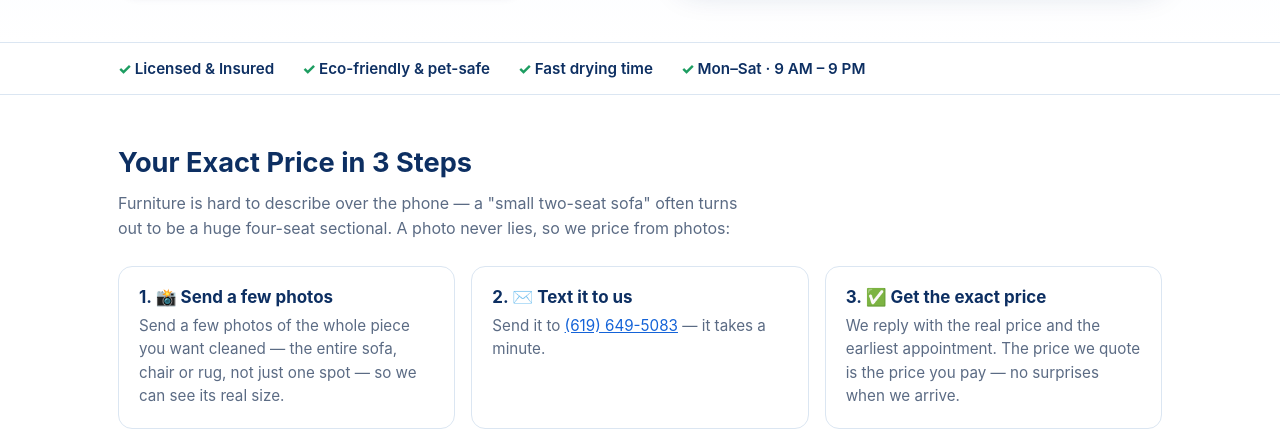
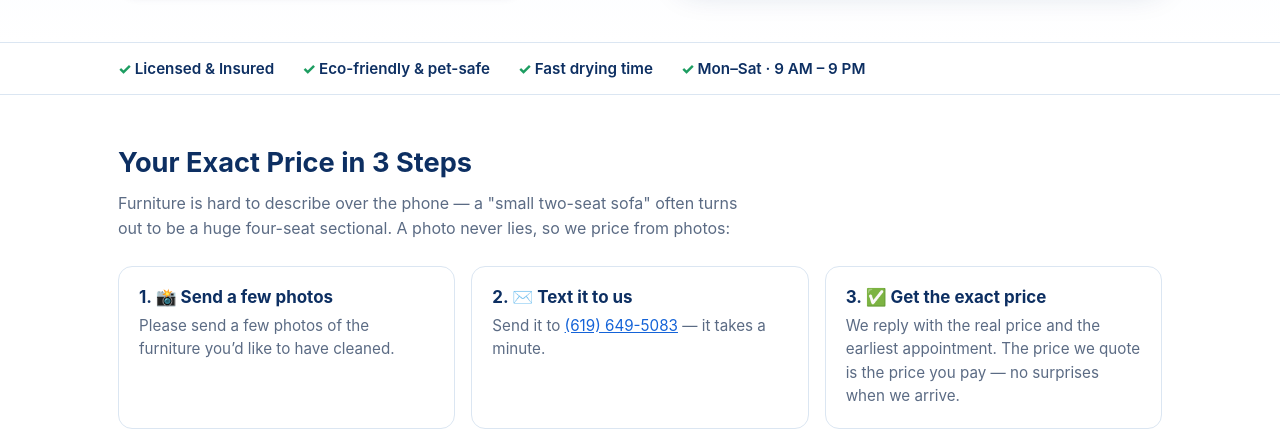
Before and after one commit to evgenyurbanmds-web/allstar-team-website, a plain HTML site: page index.html in a window 1280 px wide. Shown: the part 504-952 px from the top of the page. Drawn offline with Linux system fonts and the light colour scheme.

Commit message:
Step 1 text: user's exact wording

```diff
--- a/index.html
+++ b/index.html
@@ -225,7 +225,7 @@ footer .small{color:#8ba3c4;font-size:.88rem;margin-top:22px}
     <h2>Your Exact Price in 3 Steps</h2>
     <p class="sec-sub">Furniture is hard to describe over the phone — a "small two-seat sofa" often turns out to be a huge four-seat sectional. A photo never lies, so we price from photos:</p>
     <div class="grid grid-3">
-      <div class="card"><h3>1. 📸 Send a few photos</h3><p>Send a few photos of the whole piece you want cleaned — the entire sofa, chair or rug, not just one spot — so we can see its real size.</p></div>
+      <div class="card"><h3>1. 📸 Send a few photos</h3><p>Please send a few photos of the furniture you’d like to have cleaned.</p></div>
       <div class="card"><h3>2. ✉️ Text it to us</h3><p>Send it to <a href="sms:+16196495083">(619) 649-5083</a> — it takes a minute.</p></div>
       <div class="card"><h3>3. ✅ Get the exact price</h3><p>We reply with the real price and the earliest appointment. The price we quote is the price you pay — no surprises when we arrive.</p></div>
     </div>
```
Also changed, not shown: upholstery-cleaning-keystone.html (+1 -1 lines), upholstery-cleaning-land-o-lakes.html (+1 -1 lines), upholstery-cleaning-odessa.html (+1 -1 lines), upholstery-cleaning-oldsmar.html (+1 -1 lines), upholstery-cleaning-trinity.html (+1 -1 lines), upholstery-cleaning-westchase.html (+1 -1 lines).
